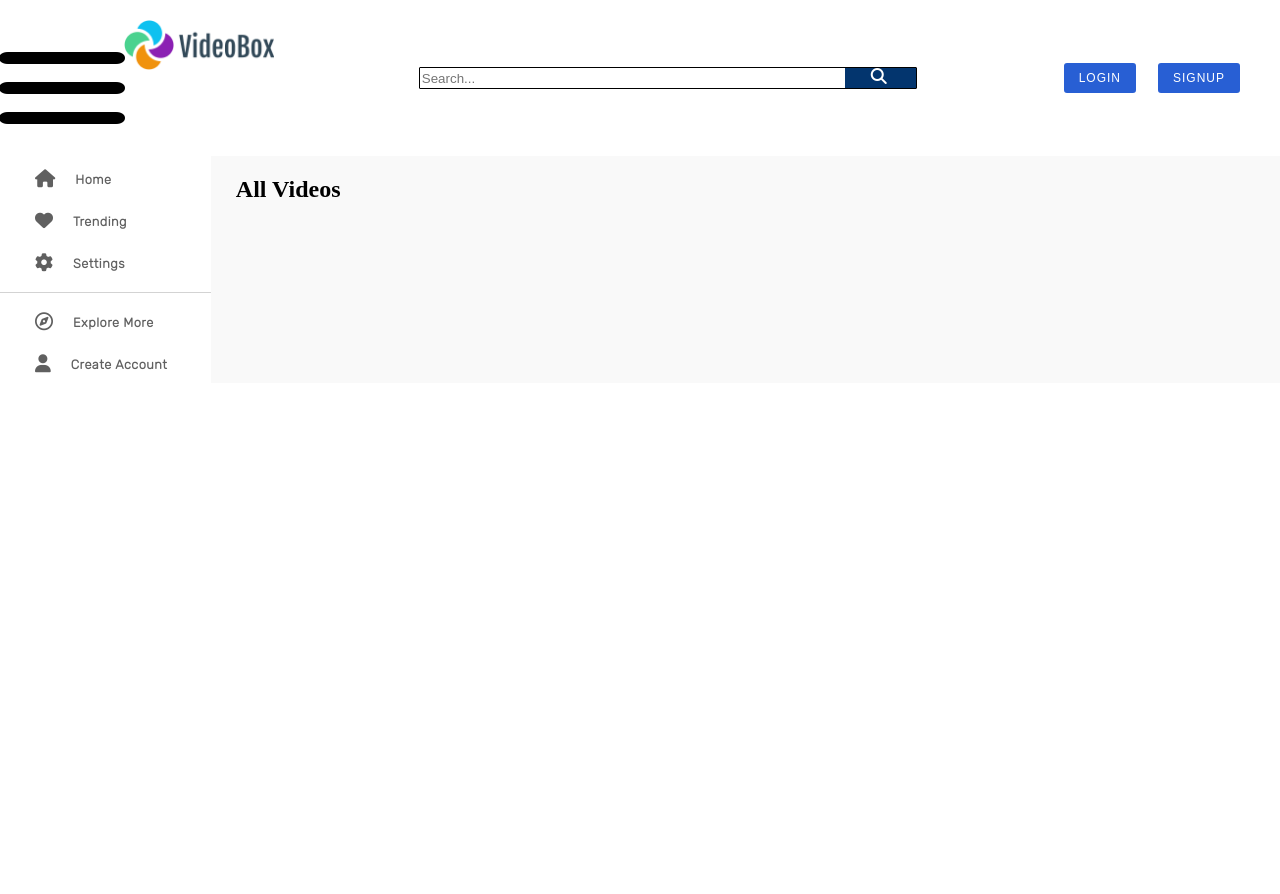
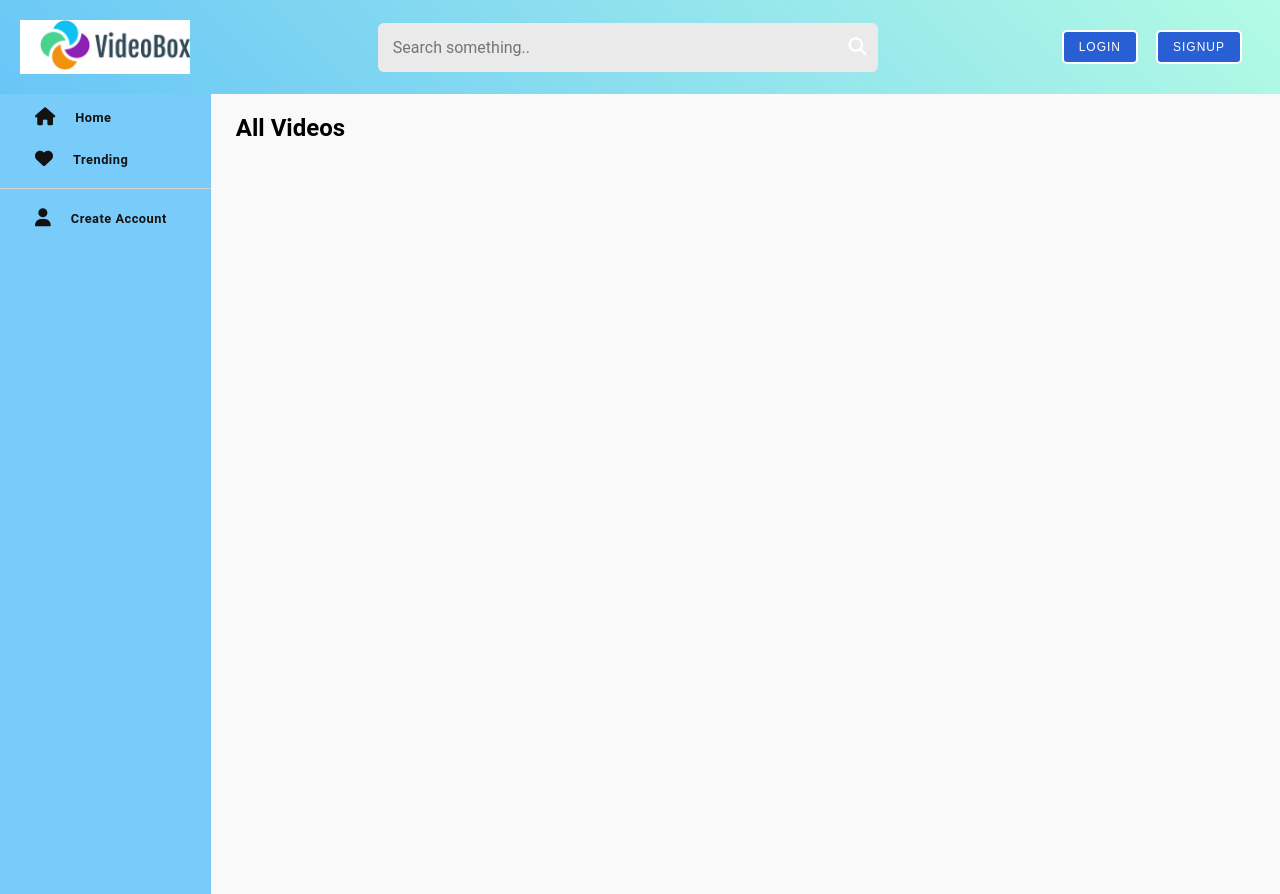
Before and after one commit to IshikaDe-2803/djangoMP, a Django app: template videoSharing/videoapp/templates/videoapp/homepage.html in a window 1280 px wide. Before the commit the page ends 373 px from the top, so only its background shows below. Run offline with Django 3.2, Linux system fonts and the light colour scheme; the template is opened without the code that fills it, so the values that code supplies are empty; some libraries are stand-ins or nearby versions.

Commit message:
update frontend

```diff
--- a/videoSharing/videoapp/static/css/homepage.css
+++ b/videoSharing/videoapp/static/css/homepage.css
@@ -1,4 +1,4 @@
-@import url('https://fonts.googleapis.com/css2?family=Rubik:wght@300&display=swap');
+@import url('https://fonts.googleapis.com/css2?family=Manrope:wght@200&display=swap');
 * {
     margin: 0;
 }
@@ -16,8 +16,52 @@ a {
     position: sticky;
     top:0;
     z-index: 100;
-    background-color: white;
+    /* background-color: white; */
+    background-image: linear-gradient(45deg,  rgba(66, 183, 245,0.8) 0%,rgba(66, 245, 189,0.4) 100%);
 }
+
+.search-input {
+    width: 100%;
+    font-family: 'Roboto', sans-serif;
+    font-size: 16px;
+    padding: 15px 45px 15px 15px;
+    background-color: #eaeaeb;
+    color: #6c6c6c;
+    border-radius: 6px;
+    border:none;
+    transition: all .4s;
+  }
+
+  .search-input:focus {
+    border:none;
+    outline:none;
+    box-shadow: 0 1px 12px #b8c6db;
+    -moz-box-shadow: 0 1px 12px #b8c6db;
+    -webkit-box-shadow: 0 1px 12px #b8c6db;
+  }
+
+  .search-btn {
+    background-color: transparent;
+    font-size: 18px;
+    padding: 6px 9px;
+    margin-left:-60px;
+    border:none;
+    color: #000000;
+    transition: all .4s;
+    z-index: 10;
+  }
+
+  .search-btn:hover {
+    transform: scale(1.2);
+    cursor: pointer;
+    color: black;
+  }
+
+  .search-btn:focus {
+    outline:none;
+    color:black;
+  }
+
 
 .logo-styles{
     height: 50px;
@@ -34,7 +78,7 @@ a {
     align-items:center;
     justify-content:center;
     width:40%;
-    border: 1px solid black;
+    /* border: 1px solid black; */
     border-radius:1px;
     padding: 0px;
     padding-top: 0px;
@@ -86,12 +130,13 @@ a {
 
 .main_code_body{
     display: flex;
+    height: 100vh;
 }
 
 .SideBars {
     flex:0.17;
-    background-color:white;
-
+    /* background-color:white; */
+    background-color: rgba(88, 192, 248, 0.8);
 }
 
 .TheVideoSection{
@@ -103,6 +148,7 @@ a {
 .TheVideoSection > h2{
     margin-left: 5px;
     margin-bottom: 20px;
+    font-family: 'Roboto', sans-serif;
 }
 
 .VideoCard{
@@ -129,10 +175,12 @@ a {
 .video_text > h4{
     font-size: 14px;
     margin-bottom:5px;
+    font-family: 'Roboto', sans-serif;
 }
 .video_text >p{
-    font-size:14px;
+    font-size:13px;
     color:gray;
+    font-family: 'Roboto', sans-serif;
 
 }
 .VideoAvatar{
@@ -146,7 +194,7 @@ a {
     padding:10px 20px;
 }
 .sidebars_field:hover{
-    background-color:lightgray;
+    background-color:rgb(253, 249, 249);
     cursor: pointer;
 }
 
@@ -162,17 +210,17 @@ a {
 .icon_sidebar{
     margin-left: 15px;
     margin-right: 20px;
-    color: #606060;
+    color: #131212;
     font-size: large !important;
 }
 
 .sidebar_text{
-    color:#606060;
+    color:#131212;
     font-size: 0.8rem;
     flex: 1;
     font-weight: 700;
     letter-spacing:0.5px;
-    font-family: 'Rubik', sans-serif,"Helvetica Neue",Helvetica,Arial,sans-serif;
+    font-family: 'Roboto', sans-serif;
 }
 
 .Next_ROW {
--- a/videoSharing/videoapp/templates/videoapp/homepage.html
+++ b/videoSharing/videoapp/templates/videoapp/homepage.html
@@ -14,12 +14,13 @@
 <body>
     <div class="header_section">
         <div class="left_section">
-            <i class="fa fa-bars hamburger fa-6x" style="transform: scale(1.5,1);" aria-hidden="true"></i>
             <a href="{% url 'homepage' %}"><img class="logo-styles" src="{% static 'images/logo.png' %}" alt="VideoBox"></a>
         </div>
         <form action="{% url 'homepage' %}" method="get" class="search_section">
-            <input name="search_query" type="text" placeholder="Search...">
-            <i class="fa fa-search" aria-hidden="true"></i>
+            <!-- <input name="search_query" type="text" placeholder="Search...">
+            <i class="fa fa-search" aria-hidden="true"></i> -->
+            <input class="search-input" name="search_query" type="text" placeholder="Search something..">
+  <button class="search-btn"><i class="fa fa-search"></i></button>
         </form>
         {% if user.is_authenticated %}
         <div class="account_section">
@@ -53,16 +54,8 @@
                 <h2  class="sidebar_text" >Trending</h2>
             </div>
             </a>
-            <div class="sidebars_field" id="sidebar-row">
-                <i class="fa fa-cog icon_sidebar" aria-hidden="true" ></i>
-                <h2  class="sidebar_text" >Settings</h2>
-            </div>
             <div class="Next_ROW" ></div>
 
-            <div class="sidebars_field" id="sidebar-row">
-                <i class="fa fa-compass icon_sidebar" aria-hidden="true"></i>
-                <h2  class="sidebar_text" >Explore More</h2>
-            </div>
             {% if user.is_authenticated %}
             <div class="sidebars_field" id="sidebar-row">
                 <i class="fa fa-upload icon_sidebar" aria-hidden="true"></i>
@@ -87,7 +80,7 @@
                         <div class="video_text">
                             <h4>{{video.title}}</h4>
                             <p>{{video.user}}</p>
-                            <p>{{video.likes}} Likes &nbsp; &#9679; Streamed on {{video.date}}</p>
+                            <p>{{video.likes}} Likes &nbsp; &#9679; Uploaded on {{video.date}}</p>
                         </div>
                     </div>
                 </div>
```
